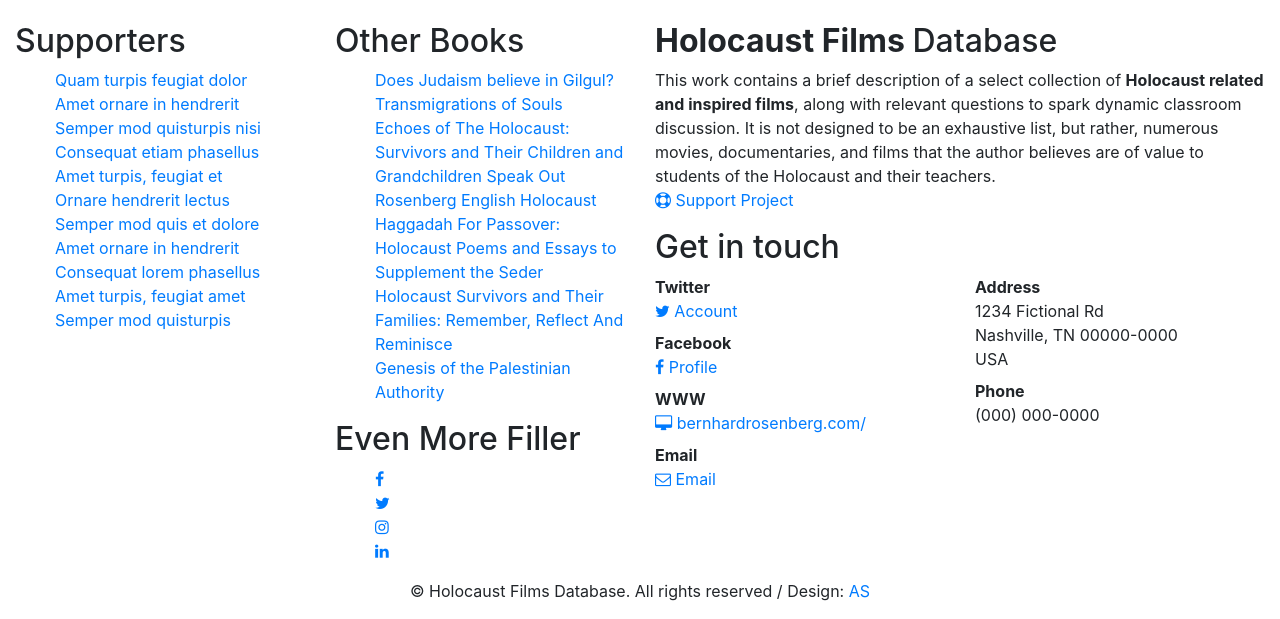
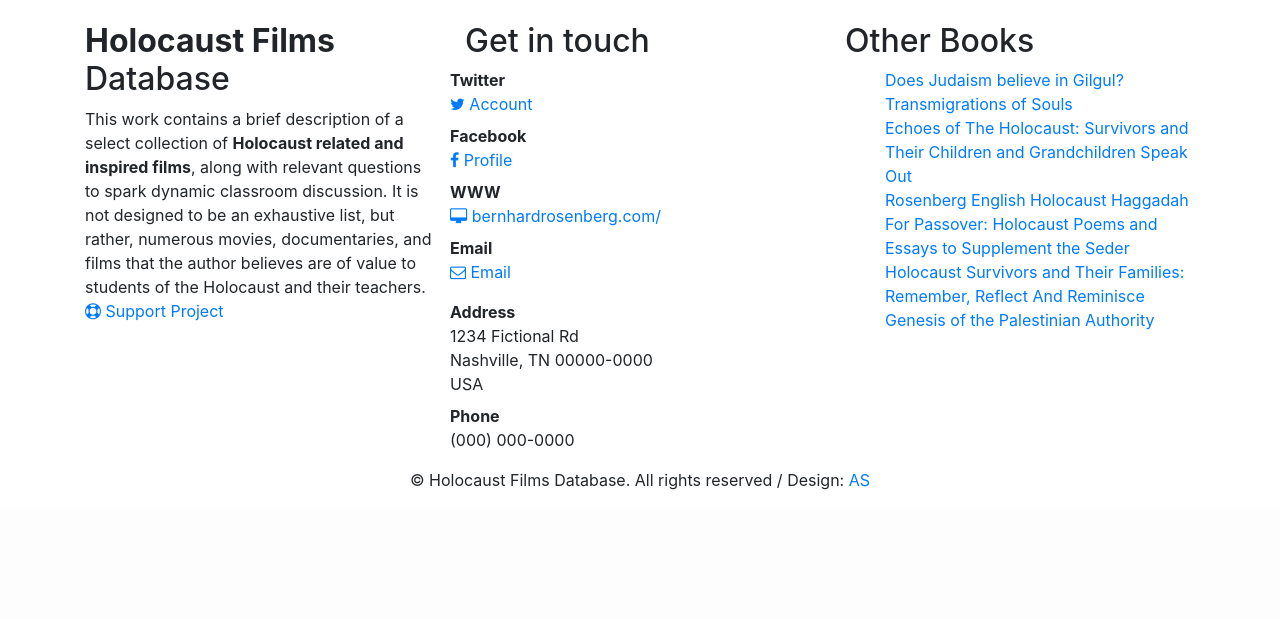
Before and after one commit to DaveSV/Python-Azure-ShoahDDBB, a Django app: page /catalog/ in a window 1280 px wide. Shown: the part 4051-4670 px from the top of the page. After the commit the page ends 4541 px from the top, so only its background shows below. Run offline with Django 3.2, Linux system fonts and the light colour scheme; data comes from the database, SQL or seed files in the repository; some libraries are stand-ins or nearby versions.

Commit message:
actualización footer

```diff
--- a/shoahDDBB/templates/shoahDDBB/movies_list.html
+++ b/shoahDDBB/templates/shoahDDBB/movies_list.html
@@ -136,68 +136,14 @@ Rabbi Dr. Bernhard Rosenberg
 </br>
 <!-- Footer Wrapper -->
   <div id="footer-wrapper" class="container-fluid">
-    <footer id="footer" >
-      <div class="row">
-        <div class="col-3 col-6-medium col-12-small">
-
-          <!-- Links -->
-            <section>
-              <h2>Supporters</h2>
-              <ul class="divided" style="list-style: none;">
-                <li><a href="#">Quam turpis feugiat dolor</a></li>
-                <li><a href="#">Amet ornare in hendrerit </a></li>
-                <li><a href="#">Semper mod quisturpis nisi</a></li>
-                <li><a href="#">Consequat etiam phasellus</a></li>
-                <li><a href="#">Amet turpis, feugiat et</a></li>
-                <li><a href="#">Ornare hendrerit lectus</a></li>
-                <li><a href="#">Semper mod quis et dolore</a></li>
-                <li><a href="#">Amet ornare in hendrerit</a></li>
-                <li><a href="#">Consequat lorem phasellus</a></li>
-                <li><a href="#">Amet turpis, feugiat amet</a></li>
-                <li><a href="#">Semper mod quisturpis</a></li>
-              </ul>
-            </section>
 
   </div>
-        <div class="col-3 col-6-medium col-12-small">
 
-          <!-- Links -->
-            <section>
-              <h2>Other Books</h2>
-              <ul class="divided" style="list-style: none;">
-                <li><a href="#" target="_blank">Does Judaism believe in Gilgul? Transmigrations of Souls</a></li>
-                <li><a href="#" target="_blank">Echoes of The Holocaust: Survivors and Their Children and Grandchildren Speak Out </a></li>
-                <li><a href="#" target="_blank">Rosenberg English Holocaust Haggadah For Passover: Holocaust Poems and Essays to Supplement the Seder</a></li>
-                <li><a href="#" target="_blank">Holocaust Survivors and Their Families: Remember, Reflect And Reminisce</a></li>
-                <li><a href="#" target="_blank">Genesis of the Palestinian Authority</a></li>
-              </ul>
-            </section>
+  <div class="container">
 
-          <!-- Links -->
-            <section>
-              <h2>Even More Filler</h2>
-              <div class="footer-icons">
-                <ul style="list-style: none;">
-                  <li>
-                    <a href="#" target="_blank"><i class="fa fa-facebook"></i></a>
-                  </li>
-                  <li>
-                    <a href="#" target="_blank"><i class="fa fa-twitter"></i></a>
-                  </li>
-                  <li>
-                    <a href="#" target="_blank"><i class="fa fa-instagram"></i></a>
-                  </li>
-                  <li>
-                    <a href="#" target="_blank"><i class="fa fa-linkedin"></i></a>
-                  </li>
+    <div class="row">
+      <div class="col-sm">
 
-                </ul>
-            </section>
-
-        </div>
-        <div class="col-6 col-12-medium imp-medium">
-
-          <!-- About -->
         <section>
           <h2><strong>Holocaust Films </strong> Database</h2>
           <p>
@@ -210,12 +156,17 @@ Rabbi Dr. Bernhard Rosenberg
           </p>
         </section>
 
+
+
+      </div>
+      <div class="col-sm">
+
 <!-- Contact -->
 <section>
   <h2>Get in touch</h2>
   <div>
     <div class="row">
-                  <div class="col-6 col-12-small">
+      <div>
         <dl class="contact">
           <dt>Twitter</dt>
           <dd><a href="https://twitter.com/NeverFrgetRabbi"><i class="fa fa-twitter"></i> Account</a></dd>
@@ -227,7 +178,7 @@ Rabbi Dr. Bernhard Rosenberg
           <dd><a href="#"><i class="fa fa-envelope-o"></i> Email</a></dd>
         </dl>
       </div>
-                  <div class="col-6 col-12-small">
+      <div>
         <dl class="contact">
           <dt>Address</dt>
           <dd>
@@ -244,6 +195,22 @@ Rabbi Dr. Bernhard Rosenberg
 </section>
 
       </div>
+      <div class="col-sm">
+ <!-- Links -->
+ <section>
+  <h2>Other Books</h2>
+  <ul class="divided" style="list-style: none;">
+    <li><a href="#" target="_blank">Does Judaism believe in Gilgul? Transmigrations of Souls</a></li>
+    <li><a href="#" target="_blank">Echoes of The Holocaust: Survivors and Their Children and Grandchildren Speak Out </a></li>
+    <li><a href="#" target="_blank">Rosenberg English Holocaust Haggadah For Passover: Holocaust Poems and Essays to Supplement the Seder</a></li>
+    <li><a href="#" target="_blank">Holocaust Survivors and Their Families: Remember, Reflect And Reminisce</a></li>
+    <li><a href="#" target="_blank">Genesis of the Palestinian Authority</a></li>
+  </ul>
+</section>
+
+      </div>
+    </div>
+  </div>
   <div class="col-12" align=center>
     <div id="copyright">
 
@@ -251,11 +218,6 @@ Rabbi Dr. Bernhard Rosenberg
 
     </div>
   </div>
-      </div>
-    </footer>
-  </div>
-
-</div>
 </p>
 
 </body>
```
Lines whose indentation alone changed are shown as unchanged.
